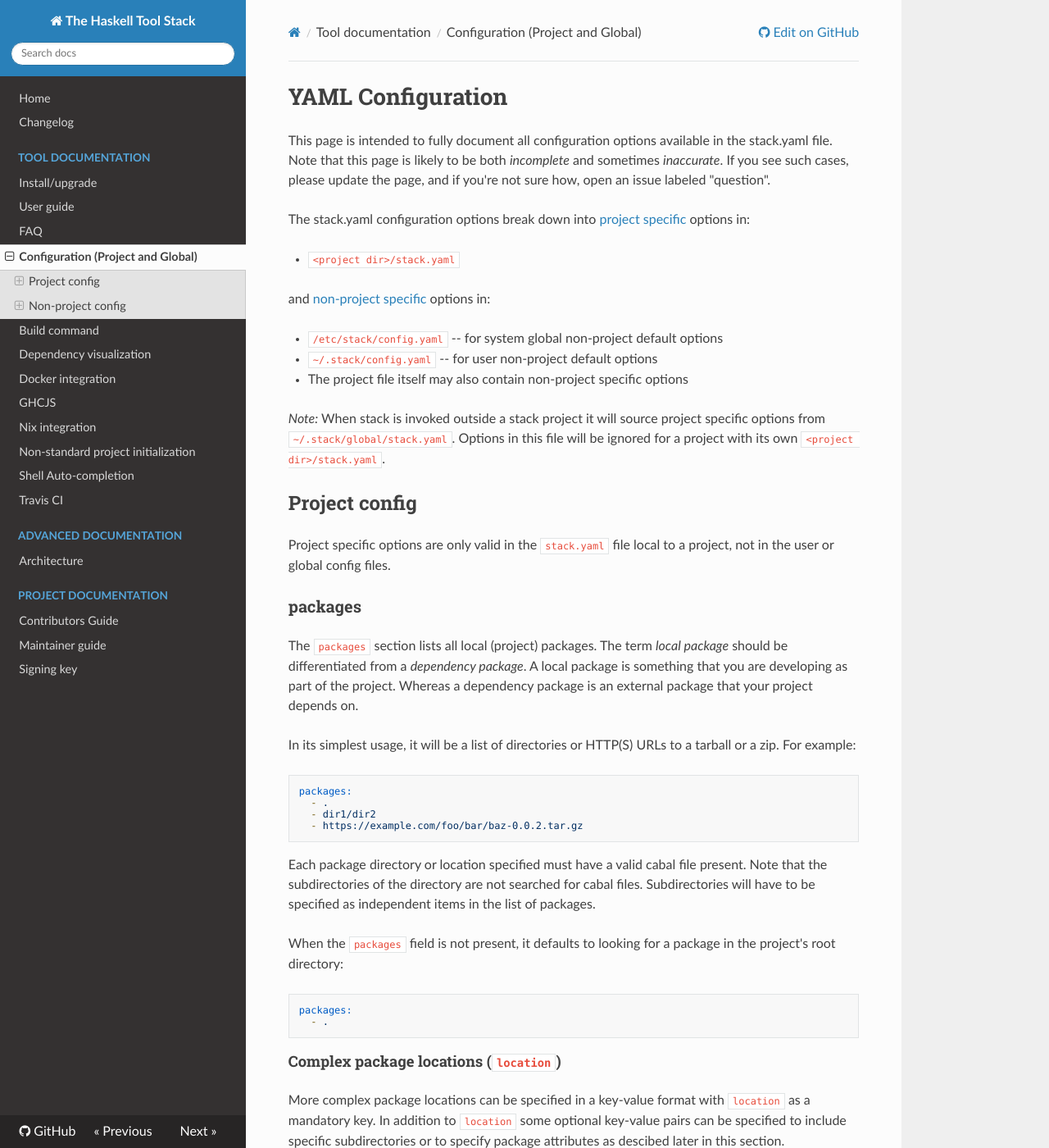
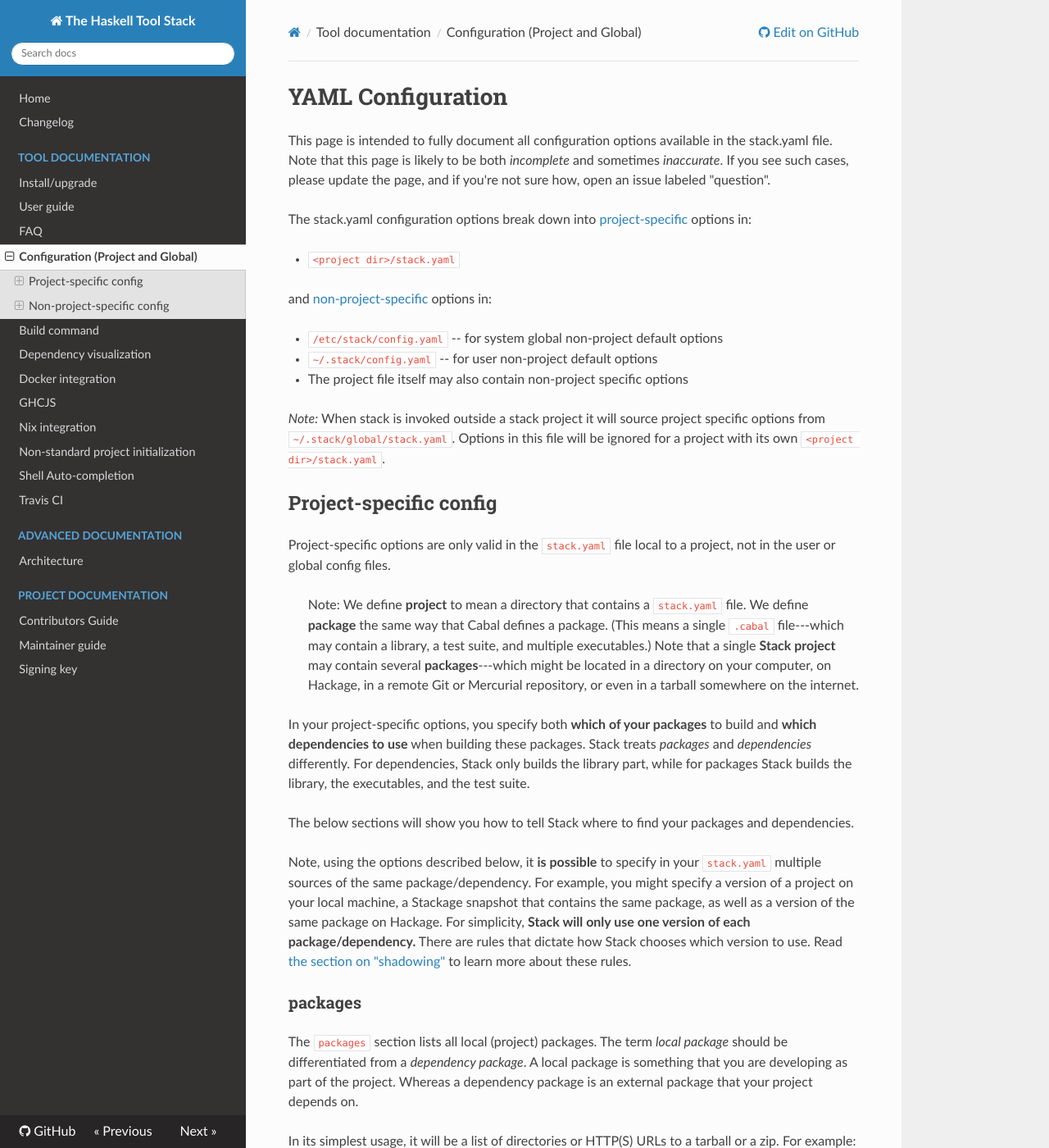
Before and after one commit to commercialhaskell/stack, an MkDocs documentation site: the page built from doc/yaml_configuration.md, in a window 1280 px wide and 1400 px high. Shown: the whole window at 82% size. Built offline with MkDocs 1.6.1, drawn with Linux system fonts in a browser that asks for light colours; nearby versions of some CDN libraries; old or Windows-style settings are respelled for this version of MkDocs; some of the changed text lies outside the part shown.

Commit message:
Edit "Yaml Configuration" page in documention

```diff
--- a/doc/yaml_configuration.md
+++ b/doc/yaml_configuration.md
@@ -2,11 +2,11 @@
 
 This page is intended to fully document all configuration options available in the stack.yaml file. Note that this page is likely to be both *incomplete* and sometimes *inaccurate*. If you see such cases, please update the page, and if you're not sure how, open an issue labeled "question".
 
-The stack.yaml configuration options break down into [project specific](#project-config) options in:
+The stack.yaml configuration options break down into [project-specific](#project-config) options in:
 
 - `<project dir>/stack.yaml`
 
-and [non-project specific](#non-project-config) options in:
+and [non-project-specific](#non-project-config) options in:
 
 - `/etc/stack/config.yaml` -- for system global non-project default options
 -  `~/.stack/config.yaml` -- for user non-project default options
@@ -14,9 +14,36 @@
 
 *Note:* When stack is invoked outside a stack project it will source project specific options from `~/.stack/global/stack.yaml`.  Options in this file will be ignored for a project with its own `<project dir>/stack.yaml`.
 
-## Project config
+## Project-specific config
 
-Project specific options are only valid in the `stack.yaml` file local to a project, not in the user or global config files.
+Project-specific options are only valid in the `stack.yaml` file local to a project, not in the user or global config files.
+
+> Note: We define **project** to mean a directory that contains a `stack.yaml`
+> file. We define **package** the same way that Cabal defines a package. (This
+> means a single `.cabal` file---which may contain a library, a test suite, and
+> multiple executables.) Note that a single **Stack project** may contain
+> several **packages**---which might be located in a directory on your
+> computer, on Hackage, in a remote Git or Mercurial repository, or even in a
+> tarball somewhere on the internet.
+
+In your project-specific options, you specify both **which of your packages**
+to build and **which dependencies to use** when building these packages. Stack
+treats _packages_ and _dependencies_ differently. For dependencies, Stack only
+builds the library part, while for packages Stack builds the library, the
+executables, and the test suite.
+
+The below sections will show you how to tell Stack where to find your packages
+and dependencies.
+
+Note, using the options described below, it **is possible** to specify in your
+`stack.yaml` multiple sources of the same package/dependency. For example, you
+might specify a version of a project on your local machine, a Stackage snapshot
+that contains the same package, as well as a version of the same package on
+Hackage. For simplicity, **Stack will only use one version of each
+package/dependency.** There are rules that dictate how Stack chooses which
+version to use. Read [the section on
+"shadowing"](http://docs.haskellstack.org/en/stable/architecture/#shadowing) to
+learn more about these rules.
 
 ### packages
 
@@ -222,7 +249,7 @@
 needed. The user can delete this message if the generated configuration is
 acceptable.
 
-## Non-project config
+## Non-project-specific config
 
 Non-project config options may go in the global config (`/etc/stack/config.yaml`) or the user config (`~/.stack/config.yaml`).
 
```
